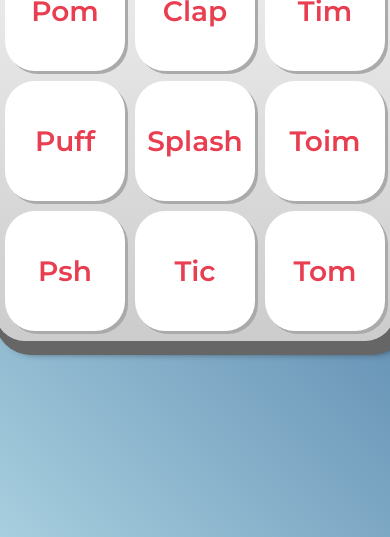
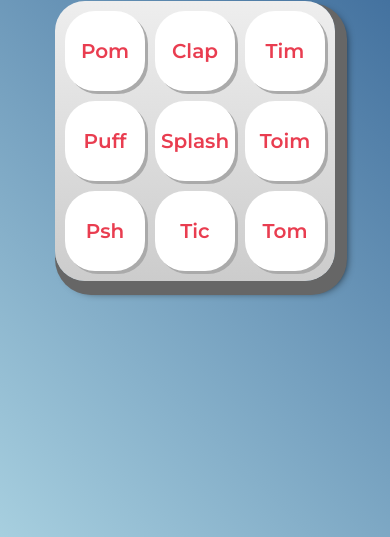
Before and after one commit to valadao02/AluraMidi, a plain HTML site: page index.html in a window 390 px wide. Shown: the part 307-844 px from the top of the page. Drawn offline with Linux system fonts and the light colour scheme.

Commit message:
Update estilos.css

```diff
--- a/css/estilos.css
+++ b/css/estilos.css
@@ -39,7 +39,7 @@ h1 {
   color: var(--vermelha);
   cursor: pointer;
   height: 120px;
-  font-size: 1.75em;
+  font-size: 1.75rem;
   font-weight: bold;
   line-height: 120px;
   text-align: center;
@@ -65,3 +65,16 @@ h1 {
 .tecla:active:focus {
   box-shadow: 3px 3px 0 var(--vermelha-escura) inset, 1px 1px 10px var(--luz);
 }
+
+@media (max-width: 1200px) {
+  .h1 {
+    font-size: 1.5rem;
+  }
+  .tecla {
+    border-radius: 30px;
+    font-size: 1.25rem;
+    height: 80px;
+    width: 80px;
+    line-height: 80px;
+  }
+}
```
